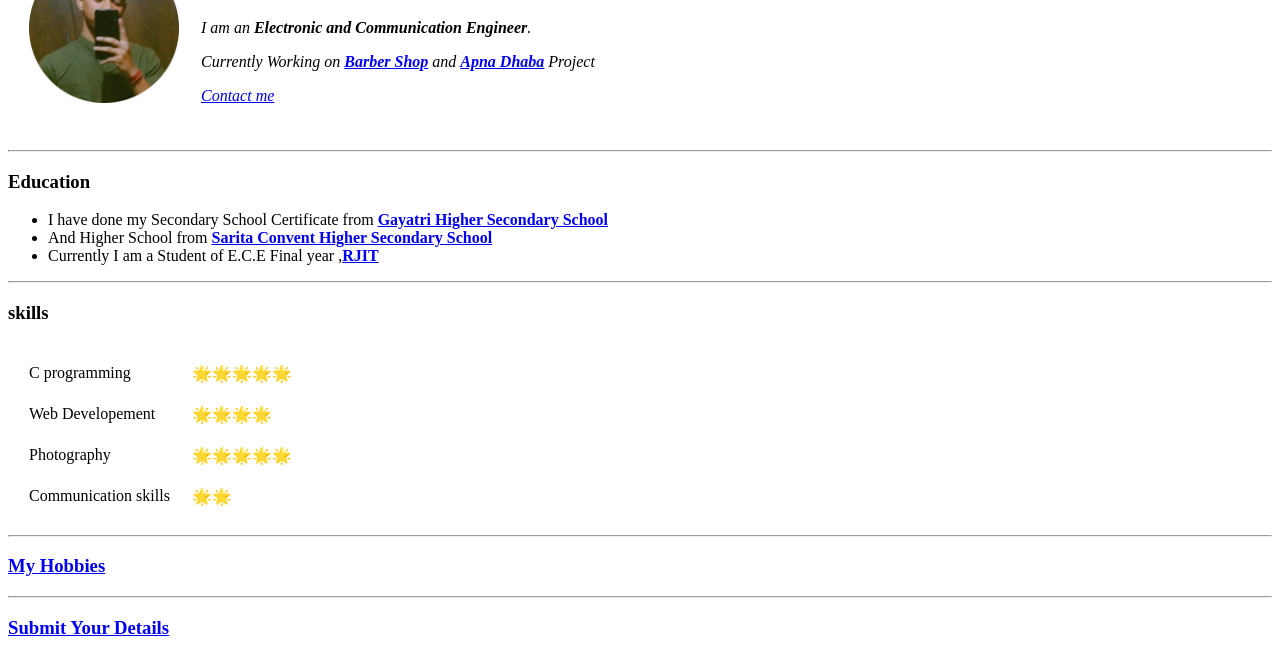
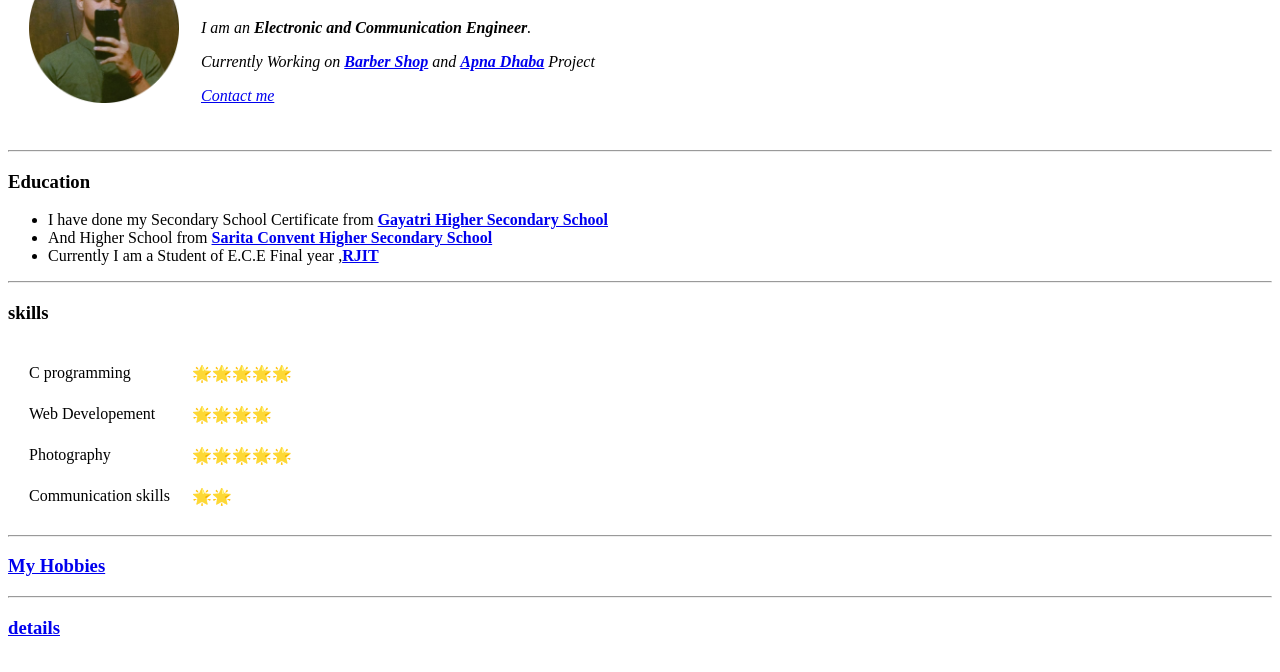
Before and after one commit to Neelesh704/resume, a plain HTML site: page index.html in a window 1280 px wide. Shown: the part 90-762 px from the top of the page. Drawn offline with Linux system fonts and the light colour scheme.

Commit message:
Update index.html

```diff
--- a/index.html
+++ b/index.html
@@ -9,7 +9,7 @@
 <body>
   <table cellspacing="20">
     <tr>
-      <td><img src="images/sunny.png" style="width:150px;height:150px;"alt=" Neelesh's Profile picture"></td>
+      <td><img src="images/sunny.png " style="width:150px;height:150px;"alt=" Neelesh's Profile picture"></td>
       <td>
         <h1>Neelesh Savita</h1>
         <p><em>I am an <strong>Electronic and Communication Engineer</strong>.</em></p>
@@ -48,7 +48,7 @@
   <hr>
   <h3><a href="hobbies.html">My Hobbies</a></h3>
   <hr>
-  <h3> <a href="details.html">Submit Your Details</a> </h3>
+  <h3> <a href="details.html">details</a> </h3>
 </body>
 
 </html>
```
